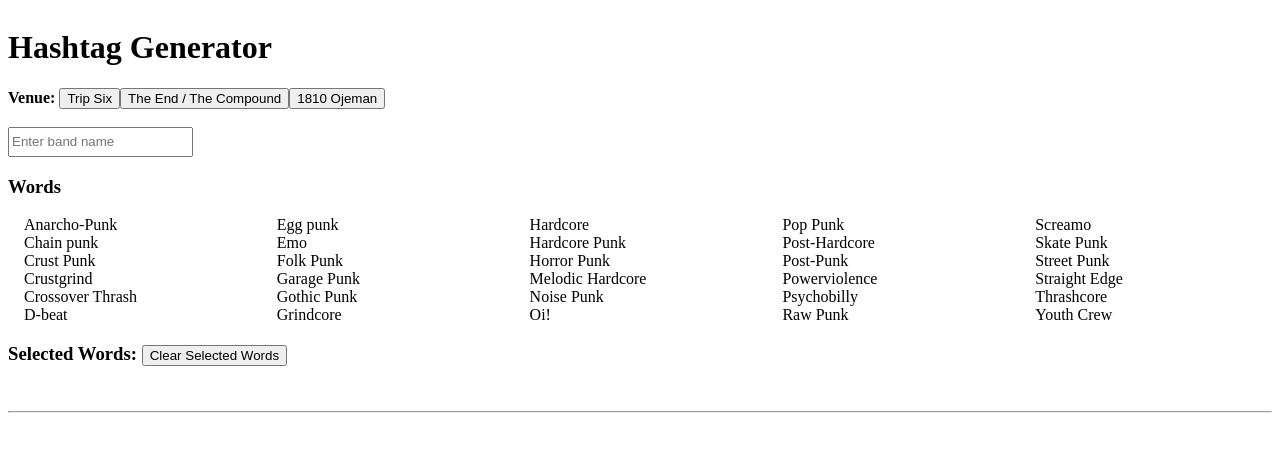
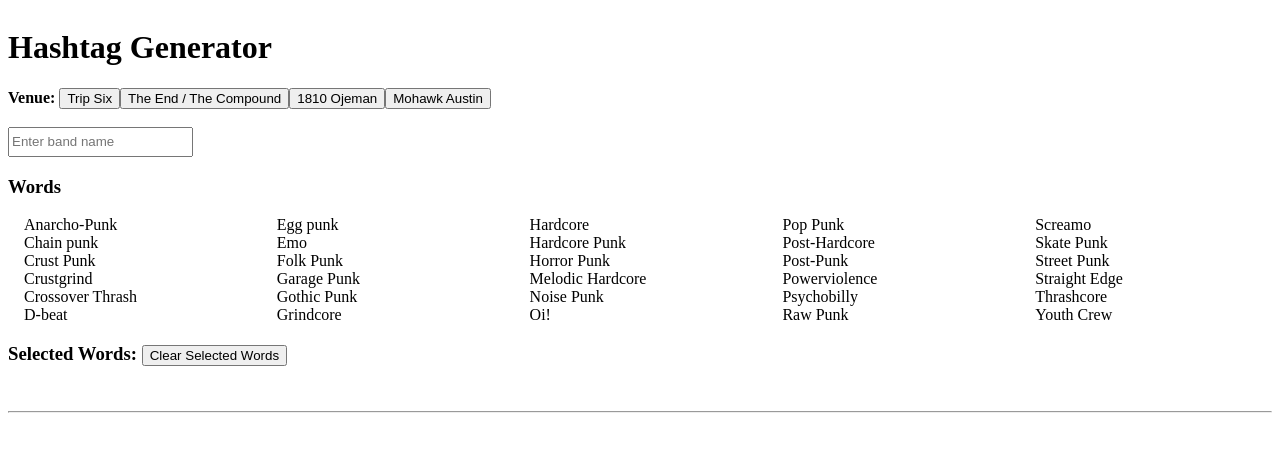
Before and after one commit to allenhsieh/stupidTagGeneratorForHTXIdiots, a React (Create React App) app: page / in a window 1280 px wide. Shown: the top 452 px of the page. Built offline with nearby package versions, Linux system fonts and the light colour scheme.

Commit message:
add mohawk austin button

```diff
--- a/src/Tags.js
+++ b/src/Tags.js
@@ -42,7 +42,7 @@
       "Eighteen Ten Ojeman",
       "Eighteen Ten Ojeman HTX"
     ],
-    mohawkAustin: [
+    mohawk: [
       "78701",
       "912 Red River St",
       "912 Red River St Austin TX 78701",
@@ -271,6 +271,9 @@
         <button onClick={() => handleVenueClick(venues.eighteen)}>
           1810 Ojeman
         </button>
+        <button onClick={() => handleVenueClick(venues.mohawk)}>
+          Mohawk Austin
+        </button>
       </div>
       <br />
       <input
```
